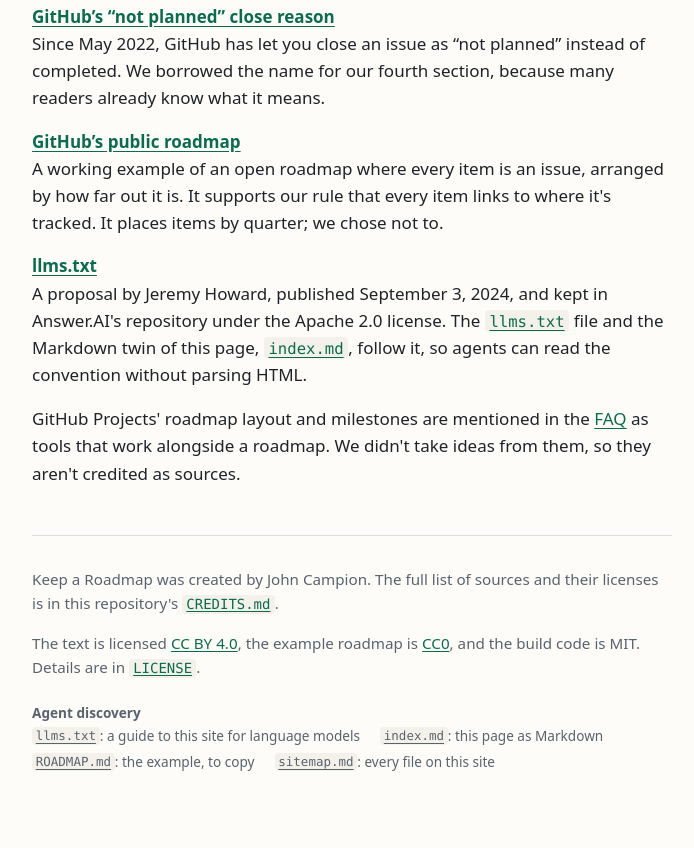
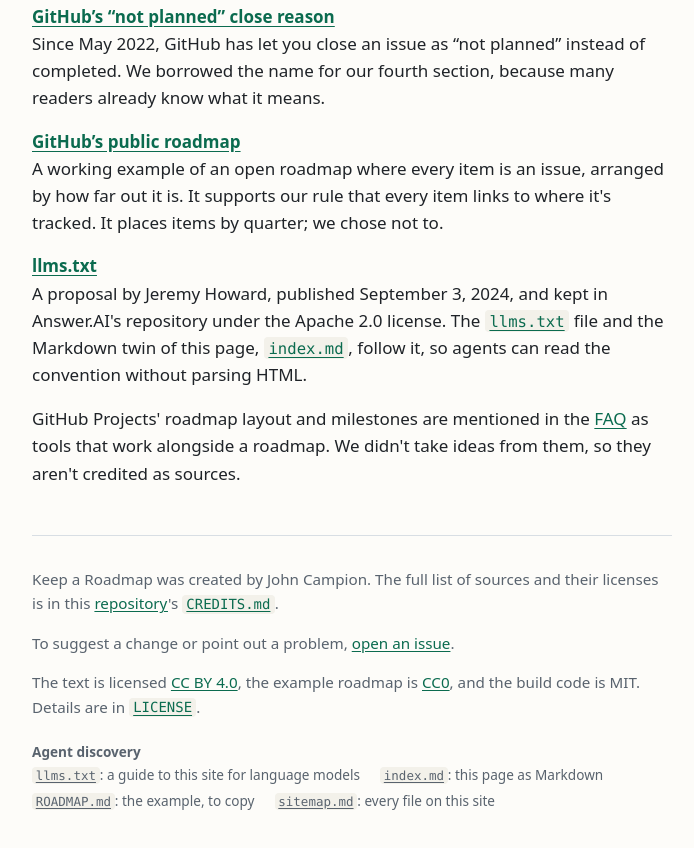
Before and after one commit to brightshore/keeparoadmap, a website: page src/index.html in a window 1280 px wide. Shown: the part 9264-10112 px from the top of the page, without its empty margins (288-982 px from the left). Before the commit the page ends 10085 px from the top, so only its background shows below. Drawn offline with Linux system fonts and the light colour scheme.

Commit message:
Link the repo from the footer and build on Node 24 (#1)
* Link the repo from the footer and build on Node 24

Add a link to the GitHub repository and an "open an issue" line to the
page footer, and list both URLs in scripts/external-links.txt. Pin
Netlify's build to Node 24 and describe the live deploy in netlify.toml
and the README.

Co-Authored-By: Claude Opus 5.5 <noreply@anthropic.com>
Co-authored-by: Foxcraft <noreply@foxcraft.ai>

* Point the README intro at the live site

Co-Authored-By: Claude Opus 5.5 <noreply@anthropic.com>
Co-authored-by: Foxcraft <noreply@foxcraft.ai>

---------

Co-authored-by: Claude Opus 5.5 <noreply@anthropic.com>
Co-authored-by: Foxcraft <noreply@foxcraft.ai>

```diff
--- a/scripts/external-links.txt
+++ b/scripts/external-links.txt
@@ -15,3 +15,5 @@ https://creativecommons.org/licenses/by/4.0/ | Creative Commons Attribution 4.0
 https://creativecommons.org/publicdomain/zero/1.0/ | CC0 1.0 Universal deed (our example's license)
 https://docs.github.com/en/issues/planning-and-tracking-with-projects/customizing-views-in-your-project/customizing-the-roadmap-layout | GitHub Docs: roadmap layout shows items "on a timeline"
 https://docs.github.com/en/issues/using-labels-and-milestones-to-track-work/about-milestones | GitHub Docs: milestones "track progress on groups of issues or pull requests"
+https://github.com/brightshore/keeparoadmap | This convention's own repository (public, default branch main)
+https://github.com/brightshore/keeparoadmap/issues | This repository's issues; issues are enabled and the page returns 200
--- a/src/index.html
+++ b/src/index.html
@@ -544,8 +544,13 @@
   <footer class="site-footer">
     <p>
       Keep a Roadmap was created by John Campion. The full list of sources
-      and their licenses is in this repository's
+      and their licenses is in this
+      <a href="https://github.com/brightshore/keeparoadmap">repository</a>'s
       <a href="CREDITS.md"><code>CREDITS.md</code></a>.
+    </p>
+    <p>
+      To suggest a change or point out a problem,
+      <a href="https://github.com/brightshore/keeparoadmap/issues">open an issue</a>.
     </p>
     <p>
       The text is licensed
```
Also changed, not shown: README.md, netlify.toml.
